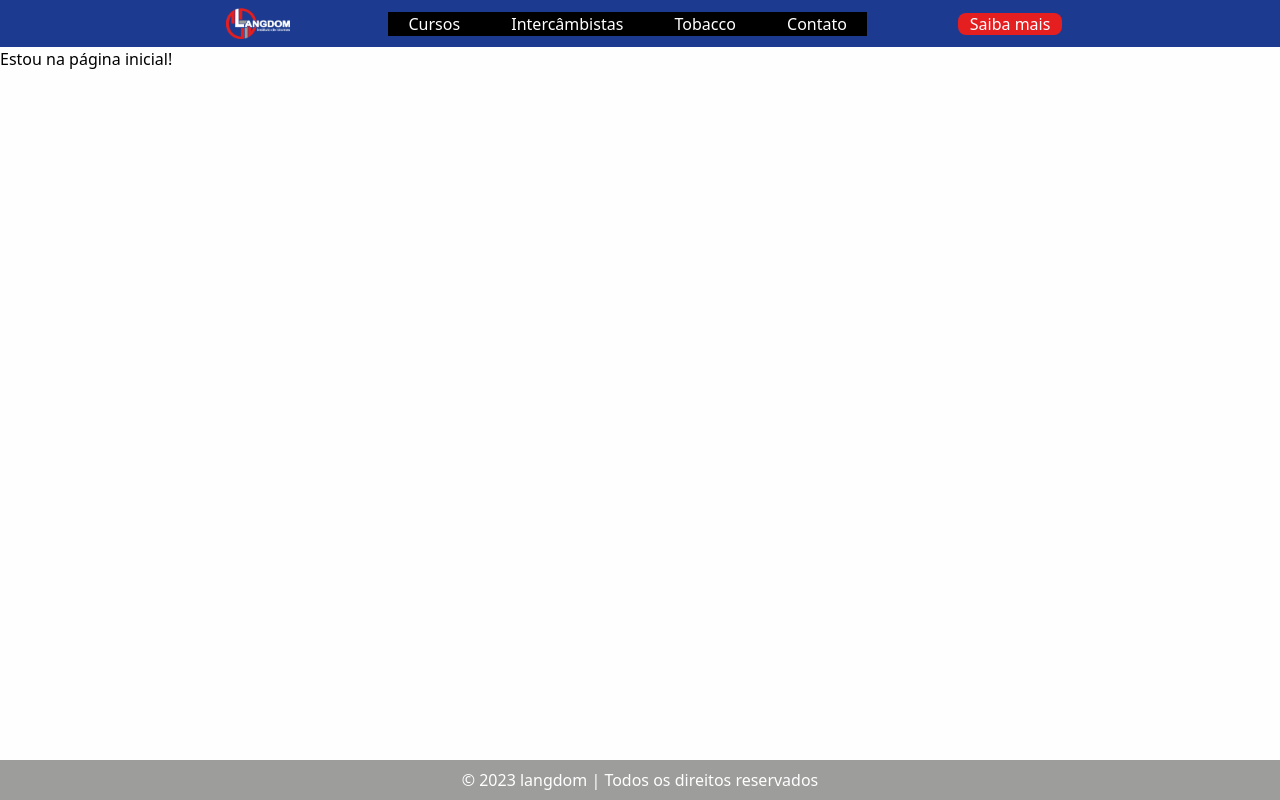
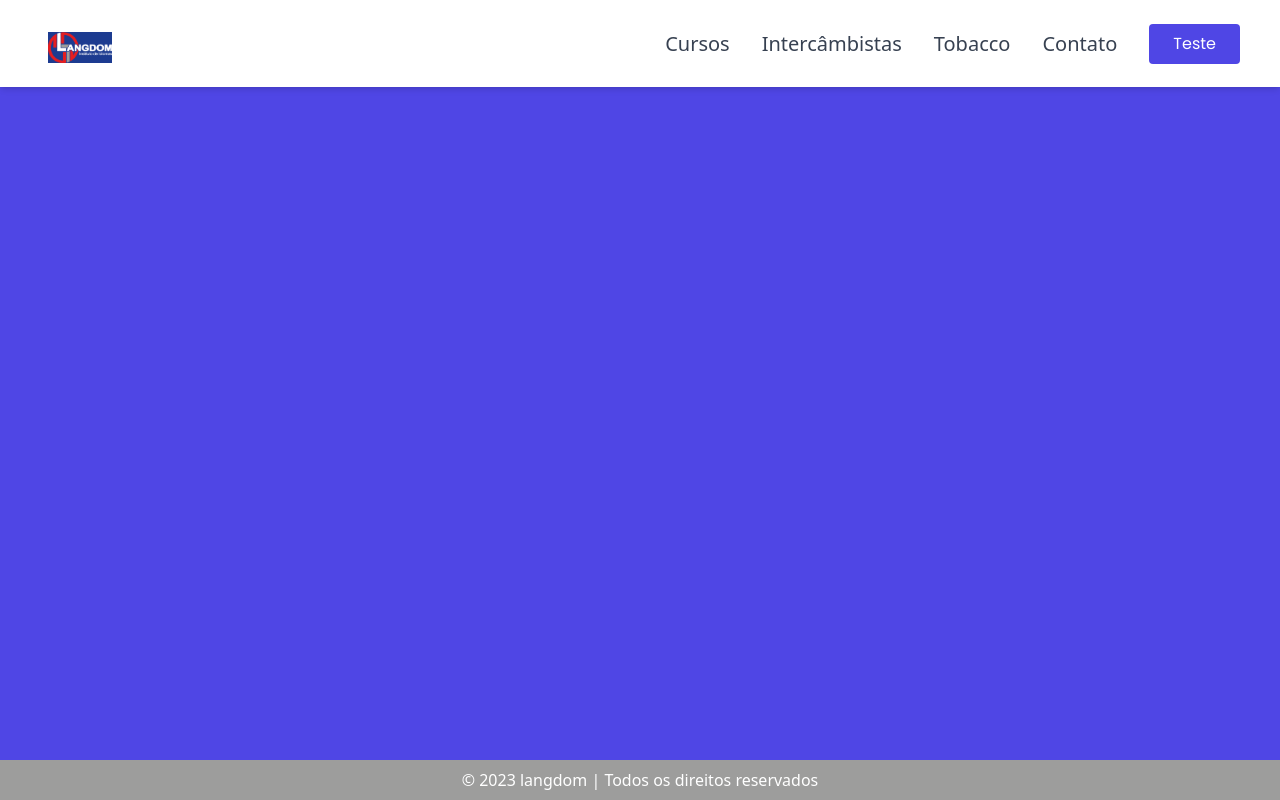
Before and after one commit to edugod/langdom, a React (Vite) app: page / in a window 1280 px wide. Built offline with nearby package versions, Linux system fonts and the light colour scheme.

Commit message:
agora sim!

```diff
--- a/index.html
+++ b/index.html
@@ -1,12 +1,14 @@
-<!doctype html>
+<!DOCTYPE html>
 <html lang="en">
 	<head>
 		<meta charset="UTF-8" />
 		<link rel="icon" type="image/svg+xml" href="./src/assets/logo-circle.png" />
 		<meta name="viewport" content="width=device-width, initial-scale=1.0" />
+    <script type="module" src="https://unpkg.com/ionicons@7.1.0/dist/ionicons/ionicons.esm.js"></script>
+    <script nomodule src="https://unpkg.com/ionicons@7.1.0/dist/ionicons/ionicons.js"></script>
 		<title>Langdom</title>
 	</head>
-  <body class='bg-offwhite'>
+	<body class="bg-offwhite">
 		<div id="root"></div>
 		<script type="module" src="/src/main.jsx"></script>
 	</body>
--- a/src/App.jsx
+++ b/src/App.jsx
@@ -2,14 +2,17 @@
 import { AppRoutes } from './routes'
 import Header from './components/Header'
 import Footer from './components/Footer'
+import Nav from './components/Nav'
 
 const App = () => {
 	return (
-		<div>
-			<Header />
-			<AppRoutes />
-			<Footer />
-		</div>
+		<>
+			<Nav />
+			<div className='bg-indigo-600 w-full h-screen'>
+				<AppRoutes />
+				<Footer />
+			</div>
+		</>
 	)
 }
 
--- /dev/null
+++ b/src/components/Button.jsx
@@ -0,0 +1,12 @@
+import React from 'react'
+
+const Button = (props) => {
+  return (
+    <button className='bg-indigo-600 text-white font-[Poppins] py-2 px-6 rounded md:ml-8 hover:bg-indigo-400
+    duration-500'>
+      {props.children}
+    </button>
+  )
+}
+
+export default Button
--- /dev/null
+++ b/src/components/Nav.jsx
@@ -0,0 +1,55 @@
+import React, { useState } from 'react'
+import { Link } from 'react-router-dom'
+import Logo from '../assets/logocropped.png'
+import Button from './Button'
+
+const NavigationLink = ({ to, children, linkClassName }) => (
+	<li className={`md:ml-8 text-xl md:my-0 my-7`}>
+		<Link to={to} className={`text-gray-700 hover:text-gray-400 duration-500 ${linkClassName}`}>
+			{children}
+		</Link>
+	</li>
+)
+
+const Nav = () => {
+	let Links = [
+		{ name: 'HOME', link: '/' },
+		{ name: 'SERVICE', link: '/' },
+		{ name: 'ABOUT', link: '/' },
+		{ name: 'CONTACT', link: '/' },
+	]
+
+	const [open, setOpen] = useState(false)
+	return (
+		<div className=' shadow-md w-full fixed top-o left-0'>
+			<div className='md:flex items-center justify-between bg-white py-4 md:px-10 px-7'>
+				<div className='font-bold text-2xl cursor-pointer flex items-center text-gray-500 '>
+					<span className='text-3xl text-indigo-500 mr-1 pt-2'>
+						<Link to='/'>
+							<img className='md:w-20 w-16 cursor-pointer p-2' src={Logo} alt='logo' />
+						</Link>
+					</span>
+				</div>
+				<div
+					onClick={() => setOpen(!open)}
+					className='text-3xl absolute right-8 top-6 cursor-pointer md:hidden'
+				>
+					<ion-icon name={open ? 'close' : 'menu'}></ion-icon>
+				</div>
+				<ul
+					className={`md:flex md:items-center md:pb-0 pb-12 absolute md:static bg-white md:z-auto z-[-1] left-0 w-full md:w-auto md:pl-0 pl-9 transition-all duration-500 ease-in ${
+						open ? 'top-20 opacity-100' : 'top-[-490px]'
+					}`}
+				>
+					<NavigationLink to='/courses'>Cursos</NavigationLink>
+					<NavigationLink to='/exchange'>Intercâmbistas</NavigationLink>
+					<NavigationLink to='/tobacco'>Tobacco</NavigationLink>
+					<NavigationLink to='/contact'>Contato</NavigationLink>
+					<Button>Teste</Button>
+				</ul>
+			</div>
+		</div>
+	)
+}
+
+export default Nav
```
Lines whose indentation alone changed are shown as unchanged.
